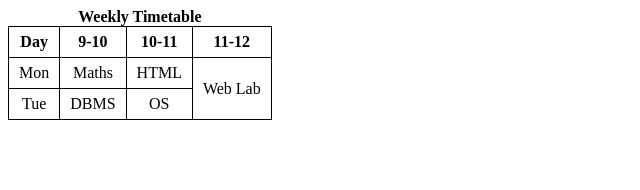
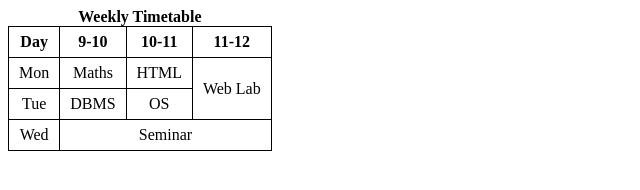
Before and after one commit to ravi00280/WDW_0305, a plain HTML site: page Web Designing Workshop Assignment/assignment 13 index.html in a window 1280 px wide. Shown: the whole page, without its empty margins (0-640 px from the left). Drawn offline with Linux system fonts and the light colour scheme.

Commit message:
Assignment 13 (Part 2): Add Wednesday Seminar row using colspan

```diff
--- a/Web Designing Workshop Assignment/assignment 13 index.html
+++ b/Web Designing Workshop Assignment/assignment 13 index.html
@@ -1,3 +1,4 @@
+
 <!DOCTYPE html>
 <html lang="en">
 <head>
@@ -35,6 +36,10 @@
             <td>DBMS</td>
             <td>OS</td>
         </tr>
+        <tr>
+            <td>Wed</td>
+            <td colspan="3">Seminar</td>
+        </tr>
     </table>
 
 </body>
```
